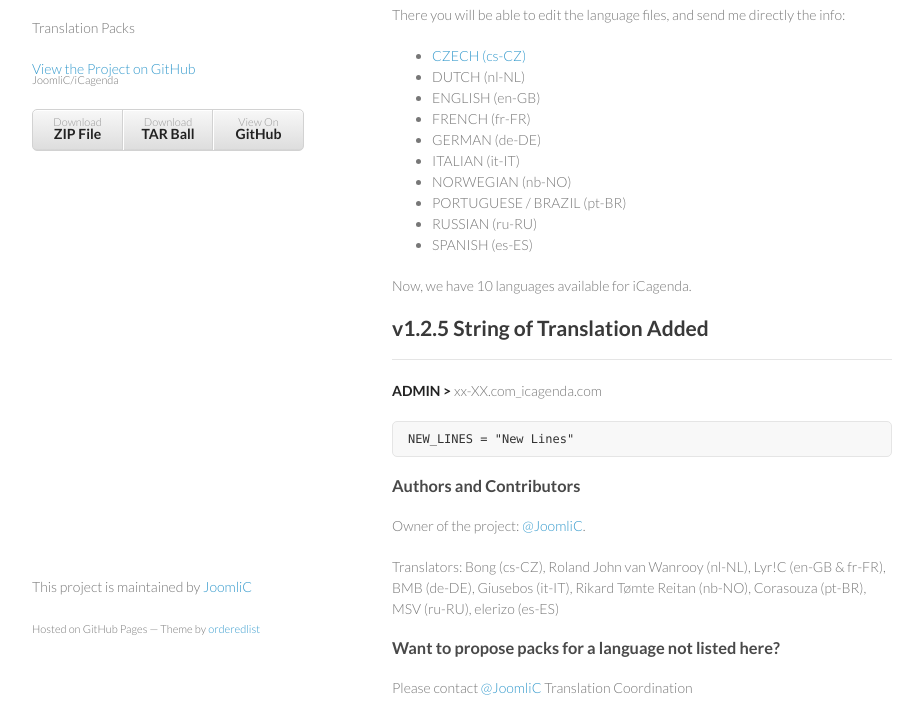
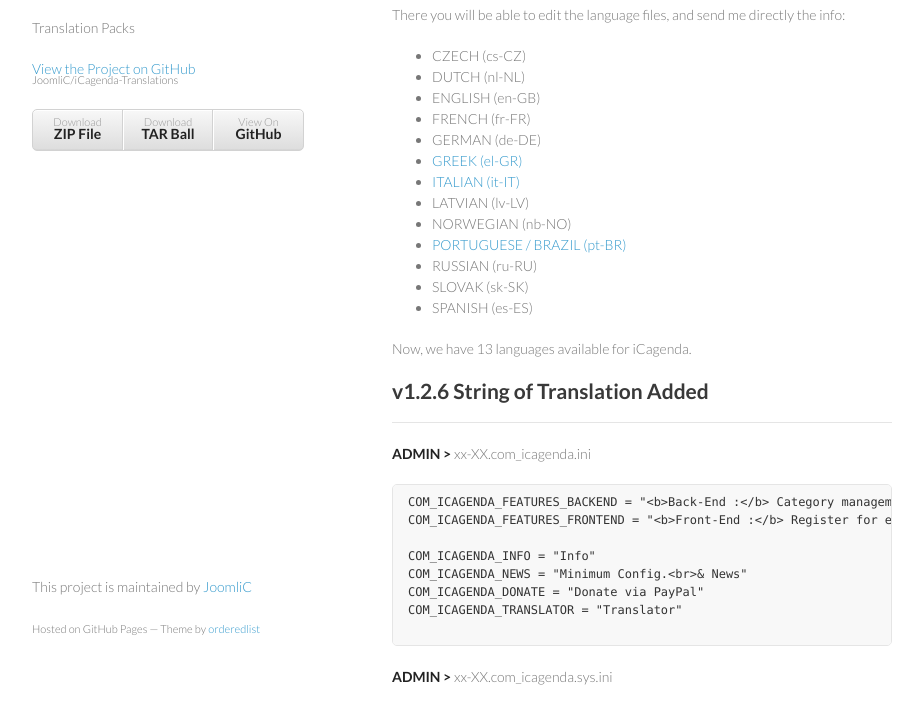
Before and after one commit to walldorff/iCagenda-Translations, a plain HTML site: page index.html in a window 1280 px wide. Shown: the part 92-796 px from the top of the page, without its empty margins (178-1101 px from the left). Drawn offline with Linux system fonts and the light colour scheme.

```diff
--- a/index.html
+++ b/index.html
@@ -18,13 +18,13 @@
         <h1>iCagenda</h1>
         <p>Translation Packs</p>
 
-        <p class="view"><a href="https://github.com/JoomliC/iCagenda">View the Project on GitHub <small>JoomliC/iCagenda</small></a></p>
+        <p class="view"><a href="https://github.com/JoomliC/iCagenda-Translations">View the Project on GitHub <small>JoomliC/iCagenda-Translations</small></a></p>
 
 
         <ul>
-          <li><a href="https://github.com/JoomliC/iCagenda/zipball/master">Download <strong>ZIP File</strong></a></li>
-          <li><a href="https://github.com/JoomliC/iCagenda/tarball/master">Download <strong>TAR Ball</strong></a></li>
-          <li><a href="https://github.com/JoomliC/iCagenda">View On <strong>GitHub</strong></a></li>
+          <li><a href="https://github.com/JoomliC/iCagenda-Translations/zipball/master">Download <strong>ZIP File</strong></a></li>
+          <li><a href="https://github.com/JoomliC/iCagenda-Translations/tarball/master">Download <strong>TAR Ball</strong></a></li>
+          <li><a href="https://github.com/JoomliC/iCagenda-Translations">View On <strong>GitHub</strong></a></li>
         </ul>
       </header>
       <section>
@@ -33,30 +33,46 @@
 <p>There you will be able to edit the language files, and send me directly the info:</p>
 
 <ul>
-<li><a href="https://github.com/JoomliC/iCagenda">CZECH (cs-CZ)</a></li>
+<li>CZECH (cs-CZ)</li>
 <li>DUTCH (nl-NL)</li>
 <li>ENGLISH (en-GB)</li>
 <li>FRENCH (fr-FR)</li>
 <li>GERMAN (de-DE)</li>
-<li>ITALIAN (it-IT)</li>
+<li><a href="https://github.com/JoomliC/iCagenda-Translations/tree/master/el-GR">GREEK (el-GR)</a></li>
+<li><a href="https://github.com/JoomliC/iCagenda-Translations/tree/master/it-IT">ITALIAN (it-IT)</a></li>
+<li>LATVIAN (lv-LV)</li>
 <li>NORWEGIAN (nb-NO)</li>
-<li>PORTUGUESE / BRAZIL (pt-BR)</li>
+<li><a href="https://github.com/JoomliC/iCagenda-Translations/tree/master/pt-BR">PORTUGUESE / BRAZIL (pt-BR)</a></li>
 <li>RUSSIAN (ru-RU)</li>
+<li>SLOVAK (sk-SK)</li>
 <li>SPANISH (es-ES)</li>
-</ul><p>Now, we have 10 languages available for iCagenda.</p>
+</ul><p>Now, we have 13 languages available for iCagenda.</p>
 
-<h2>v1.2.5 String of Translation Added</h2>
+<h2>v1.2.6 String of Translation Added</h2>
 
-<hr><p><strong>ADMIN &gt;</strong> xx-XX.com_icagenda.com</p>
+<hr><p><strong>ADMIN &gt;</strong> xx-XX.com_icagenda.ini</p>
 
-<pre><code>NEW_LINES = "New Lines"
+<pre><code>COM_ICAGENDA_FEATURES_BACKEND = "&lt;b&gt;Back-End :&lt;/b&gt; Category management, creation of events, registration management, newsletter..."
+COM_ICAGENDA_FEATURES_FRONTEND = "&lt;b&gt;Front-End :&lt;/b&gt; Register for events, sharing on social networks, GoogleMaps, choice of templates..."
+
+COM_ICAGENDA_INFO = "Info"
+COM_ICAGENDA_NEWS = "Minimum Config.&lt;br&gt;&amp; News"
+COM_ICAGENDA_DONATE = "Donate via PayPal"
+COM_ICAGENDA_TRANSLATOR = "Translator"
+
+</code></pre>
+
+<p><strong>ADMIN &gt;</strong> xx-XX.com_icagenda.sys.ini</p>
+
+<pre><code>COM_ICAGENDA_INFO = "Info"
+
 </code></pre>
 
 <h3>Authors and Contributors</h3>
 
 <p>Owner of the project: <a href="https://github.com/JoomliC" class="user-mention">@JoomliC</a>.</p>
 
-<p>Translators: Bong (cs-CZ), Roland John van Wanrooy (nl-NL), Lyr!C (en-GB &amp; fr-FR), BMB (de-DE), Giusebos (it-IT), Rikard Tømte Reitan (nb-NO), Corasouza (pt-BR), MSV (ru-RU), elerizo (es-ES) </p>
+<p>Translators: Bong (cs-CZ), Roland John van Wanrooy (nl-NL), Lyr!C (en-GB &amp; fr-FR), BMB (de-DE), Giusebos (it-IT), Rikard Tømte Reitan (nb-NO), Corasouza (pt-BR), MSV (ru-RU), elerizo (es-ES), JRIBARSZKI (sk-SK), kredo9 (lv-LV), E.Gkana-D.Kontogeorgis (el-GR) </p>
 
 <h3>Want to propose packs for a language not listed here?</h3>
 
@@ -73,6 +89,16 @@
       </footer>
     </div>
     <script src="javascripts/scale.fix.js"></script>
+              <script type="text/javascript">
+            var gaJsHost = (("https:" == document.location.protocol) ? "https://ssl." : "http://www.");
+            document.write(unescape("%3Cscript src='" + gaJsHost + "google-analytics.com/ga.js' type='text/javascript'%3E%3C/script%3E"));
+          </script>
+          <script type="text/javascript">
+            try {
+              var pageTracker = _gat._getTracker("UA-7843542-11");
+            pageTracker._trackPageview();
+            } catch(err) {}
+          </script>
 
   </body>
 </html>
```
Also changed, not shown: params.json (+1 -1 lines).
